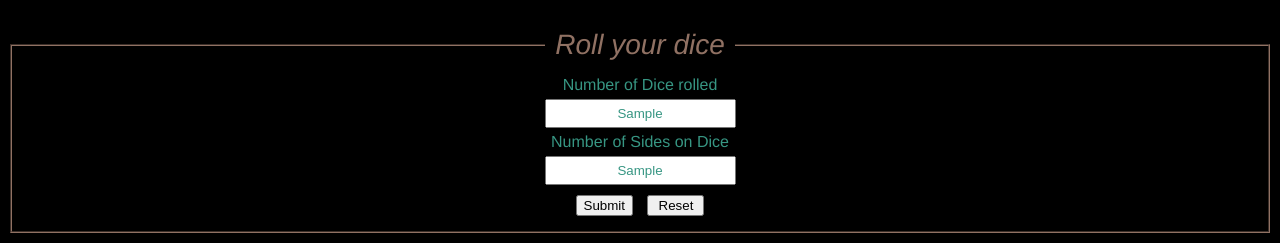
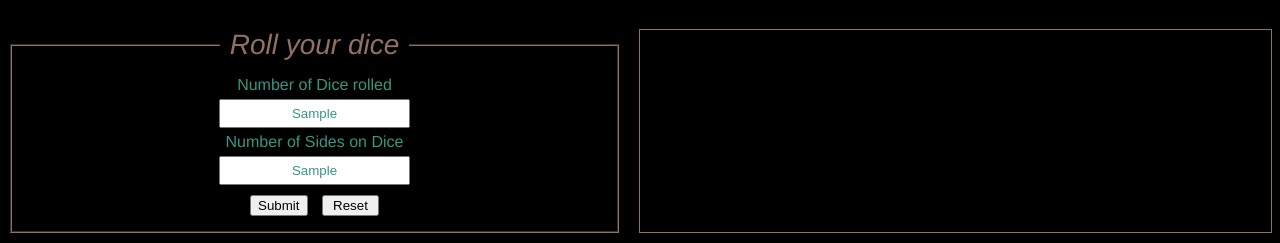
Before and after one commit to hellenward/DiceRoller, a plain HTML site: page index.html in a window 1280 px wide. Both pictures are taken after typing "Sample", "Sample" into the empty fields and a click on the button "Submit". Shown: the part 61-304 px from the top of the page. Drawn offline with nearby package versions, Linux system fonts and the light colour scheme.

Commit message:
parent container, aligned boxes to be on one line

```diff
--- a/index.html
+++ b/index.html
@@ -9,6 +9,7 @@
 
   <body>
     <h1>Dice Throw Calculator</h1>
+    <div class="parentContainer">
 
       <form method="post">
         <fieldset class="formStyle">
@@ -31,7 +32,7 @@
           <p class="totalScore"></p>
         </div>
       </div>
-
+    </div>
     <script src="https://ajax.googleapis.com/ajax/libs/jquery/3.1.0/jquery.min.js"></script>
     <script type="text/javascript" src="script.js"></script>
 
--- a/style.css
+++ b/style.css
@@ -6,7 +6,7 @@ body {
 form {
   display: inline-block;
   align-items: center;
-  width: 100%;
+  width: 50%;
   text-align: center;
 }
 
@@ -16,6 +16,7 @@ h1 {
 
 .formStyle {
   border-color: #907163;
+  margin-right: 20px;
 }
 
 .legendText {
@@ -58,6 +59,8 @@ p {
   border: solid 1px;
   margin-top: 10px;
   border-color: #907163;
+  position: relative;
+  width: 50%;
 }
 
 .newThrow {
@@ -73,3 +76,8 @@ p {
   text-align: right;
   margin-right: 10px;
 }
+
+.parentContainer {
+  display: inline-flex;
+  width: 100%;
+}
```
Lines whose indentation alone changed are shown as unchanged.
